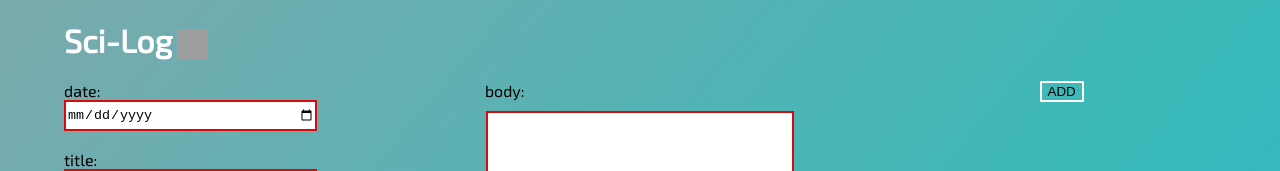
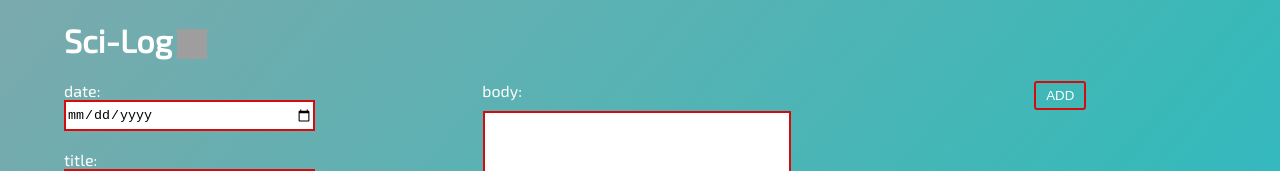
Before and after one commit to mholmberg13/sci-log, a React (Create React App) app: page / in a window 1280 px wide. Shown: the top 171 px of the page. Built offline with nearby package versions, Linux system fonts and the light colour scheme; no server answers; grey boxes are pictures that could not be loaded.

Commit message:
Setting up heroku abd finishing basic styling

```diff
--- a/package.json
+++ b/package.json
@@ -2,7 +2,7 @@
   "name": "sci-log",
   "version": "0.1.0",
   "private": true,
-  "proxy": "https://sci-log.herokuapp.com/",
+  "proxy": "https://sci-log.herokuapp.com/entries",
   "engines": {
     "npm": "6.14.5",
     "ruby": "2.7.1p83"
--- a/src/App.css
+++ b/src/App.css
@@ -8,6 +8,7 @@ body {
   background-repeat: no-repeat;
   background-size: cover;
   font-family: 'Exo 2', sans-serif;
+  color: white;
 }
 
 .header h1 {
@@ -41,7 +42,8 @@ body {
 
 .entry {
   flex-grow: 3;
-  border: 2px solid black;
+  border: 2px solid rgb(255, 255, 255);
+  border-radius: 5px;
   width: auto;
   margin: 1%;
   padding-right: 10%;
@@ -87,8 +89,10 @@ body {
   margin-left: 135px;
   margin-right: auto;
   background-color: rgba(255, 255, 255, 0);
-  border: 2px solid white;
-  border-radius: 1px;
+  border: 2px solid rgb(214, 12, 12);
+  border-radius: 3px;
+  color: white;
+  padding: 5px 10px 5px 10px;
 }
 
 .entry form {
@@ -119,10 +123,11 @@ body {
 
 button {
   background-color: rgba(255, 255, 255, 0);
-  border: 2px solid white;
-  border-radius: 2px;
+  border: 2px solid rgb(214, 12, 12);
+  border-radius: 3px;
   margin: 5px;
-  padding: 5px;
+  padding: 5px 10px 5px 10px;
+  color: white;
 }
 
 h1 {
@@ -137,3 +142,7 @@ h1 {
   align-self: flex-end;
   margin-left: 5px;
 }
+
+.entry h3 {
+  color: rgb(214, 12, 12);
+}
```
